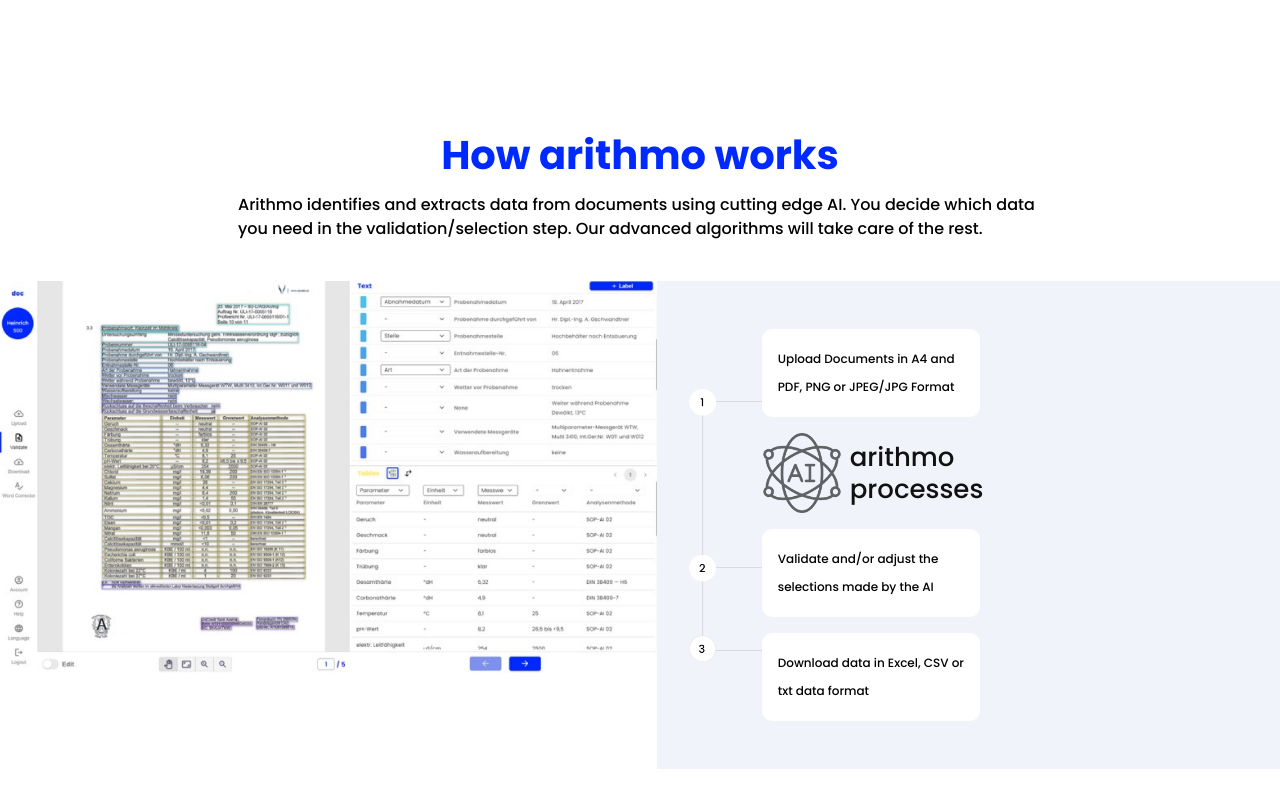
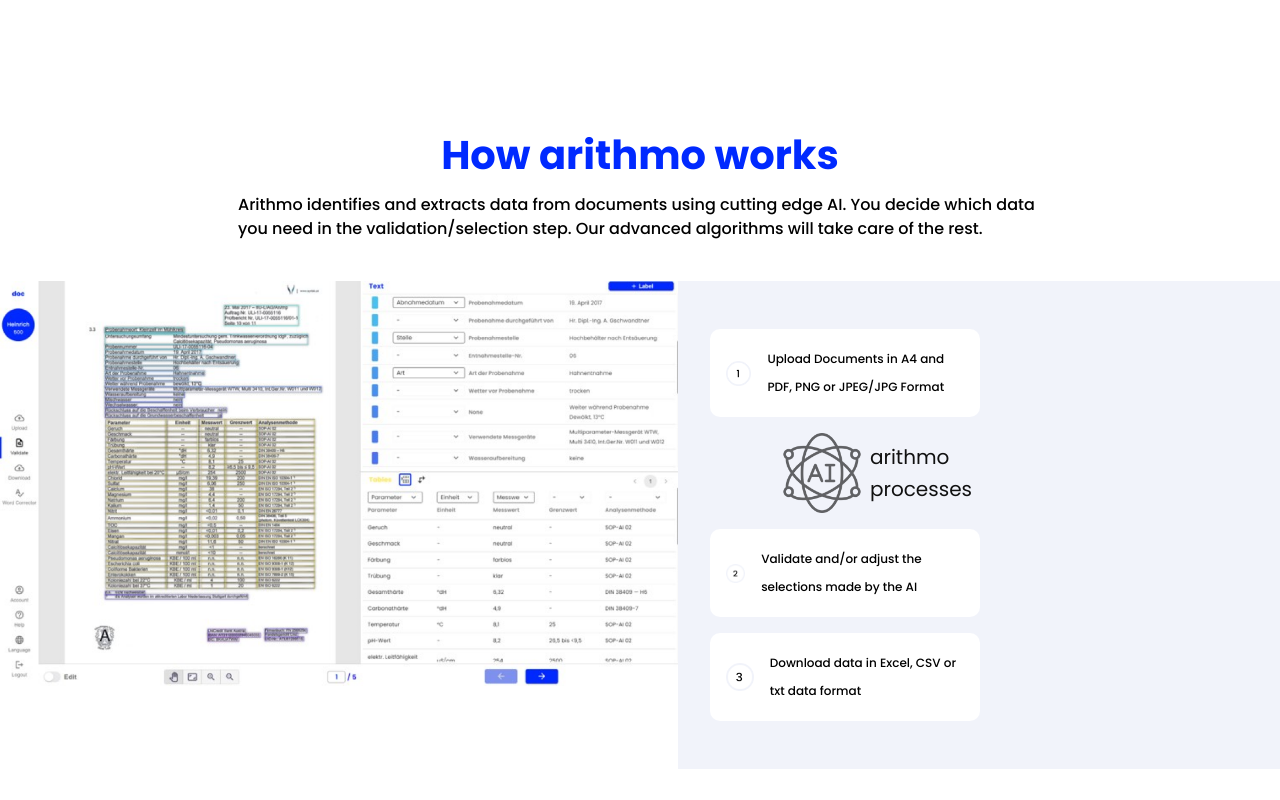
Before and after one commit to zainsadaqat/arithmo, a React (Create React App) app: page / in a window 1280 px wide. Shown: the part 2240-3040 px from the top of the page. Built offline with nearby package versions, Linux system fonts and the light colour scheme.

Commit message:
Add route for new section

```diff
--- a/src/pages/LandingPage.jsx
+++ b/src/pages/LandingPage.jsx
@@ -7,6 +7,7 @@
 import GetReady from '../components/GetReady';
 import Hero from '../components/Hero';
 import Info from '../components/Info';
+import NewArithmoWorks from '../components/NewArithmoWorks';
 import Stats from '../components/Stats';
 import Structure from '../components/Structure';
 import UseCases from '../components/UseCases';
@@ -24,7 +25,8 @@
       </div>
       <UseCases />
       {/* <ArithmoWorks /> */}
-      <ArithmoRebuild />
+      {/* <ArithmoRebuild /> */}
+      <NewArithmoWorks />
       <GetReady />
       <Features />
       <div id="contact" className="max-w-5xl mx-auto">
```
